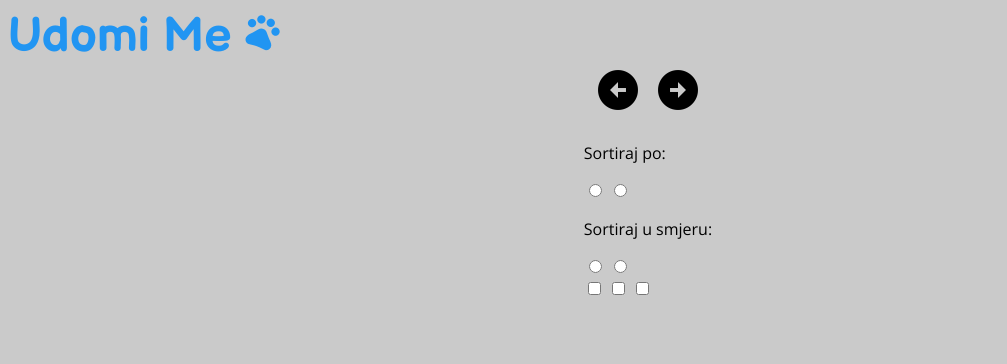
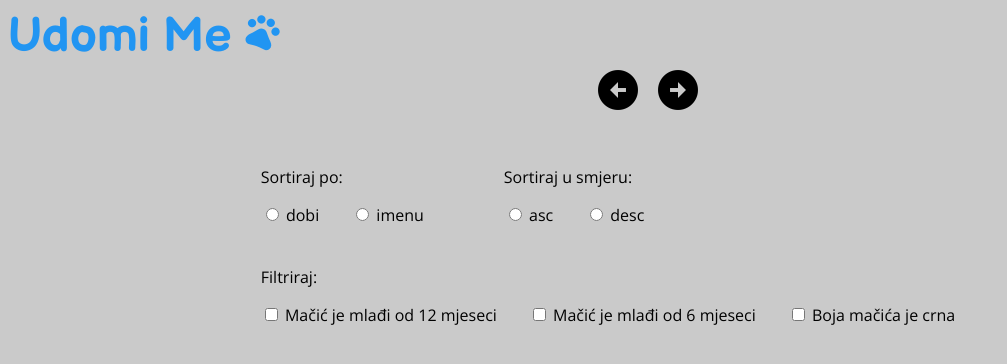
Before and after one commit to sandje00/zadatak-htk, a website: page index.html in a window 1280 px wide. Shown: the whole page, without its empty margins (0-1007 px from the left). Drawn offline with nearby package versions, Linux system fonts and the light colour scheme; files that its build step writes are made by us from their sources.

Commit message:
Add checkboxes and radio buttons

```diff
--- a/index.html
+++ b/index.html
@@ -35,20 +35,50 @@
         </div>
         <div class="kitten-search">
             <div class="kitten-search-control">
-                <div id="sort-by">
-                    <p>Sortiraj po:</p>
-                    <input type="radio" name="sort-by-age" value="dobi">
-                    <input type="radio" name="sort-by-name" value="imenu">
+                <div class="choice-sort">
+                    <div class="choice">
+                        <p>Sortiraj po:</p>
+                        <div class="choice-group">
+                            <div class="choice-container">
+                                <input type="radio" name="sort-by-age" value="age" class="choice-radio">
+                                <label class="choice-label">dobi</label>
+                            </div>
+                            <div class="choice-container">
+                                <input type="radio" name="sort-by-name" value="name" class="choice-radio">
+                                <label class="choice-label">imenu</label>
+                            </div>
+                        </div>
+                    </div>
+                    <div class="choice">
+                        <p>Sortiraj u smjeru:</p>
+                        <div class="choice-group">
+                            <div class="choice-container">
+                                <input type="radio" name="sort-asc" value="asc" class="choice-radio">
+                                <label class="choice-label">asc</label>
+                            </div>
+                            <div class="choice-container">
+                                <input type="radio" name="sort-desc" value="desc" class="choice-radio">
+                                <label class="choice-label">desc</label>
+                            </div>
+                        </div>
+                    </div>
                 </div>
-                <div id="order">
-                    <p>Sortiraj u smjeru:</p>
-                    <input type="radio" name="asc" value="asc">
-                    <input type="radio" name="desc" value="desc">
-                </div>
-                <div id="filters">
-                    <input type="checkbox" name="younger-than-12" value="Mačić je mlađi od 12 mjeseci">
-                    <input type="checkbox" name="younger-than-6" value="Mačić je mlađi od 6 mjeseci" >
-                    <input type="checkbox" name="color-black" value="Boja mačića je crna">
+                <div class="choice">
+                    <p>Filtriraj:</p>
+                    <div class="choice-group">
+                        <div class="choice-container">
+                            <input type="checkbox" name="younger-than-12" value="12" class="choice-checkbox">
+                            <label class="choice-label">Mačić je mlađi od 12 mjeseci</label>
+                        </div>
+                        <div class="choice-container">
+                            <input type="checkbox" name="younger-than-6" value="6" class="choice-checkbox">
+                            <label class="choice-label">Mačić je mlađi od 6 mjeseci</label>
+                        </div>
+                        <div class="choice-container">
+                            <input type="checkbox" name="color-black" value="black" class="choice-checkbox">
+                            <label class="choice-label">Boja mačića je crna</label>
+                        </div>
+                    </div>
                 </div>
             </div>
             <div id="kitten-search-list" class ="kitten-search-list"></div>
--- a/scss/styles.scss
+++ b/scss/styles.scss
@@ -61,6 +61,29 @@ main {
     font-size: 3rem;
 }
 
+.kitten-search-control {
+    display: flex;
+    flex-direction: column;
+
+    .choice {
+        margin-top: 1.5rem;
+        margin-right: 3rem;
+
+        &-sort {
+            display: flex;
+        }
+
+        &-group {
+            display: flex;
+            flex-direction: row;
+        }
+
+        &-container {
+            margin-right: 2rem;
+        }
+    }
+}
+
 .kitten-search {
     margin: 0 auto;
 
```
